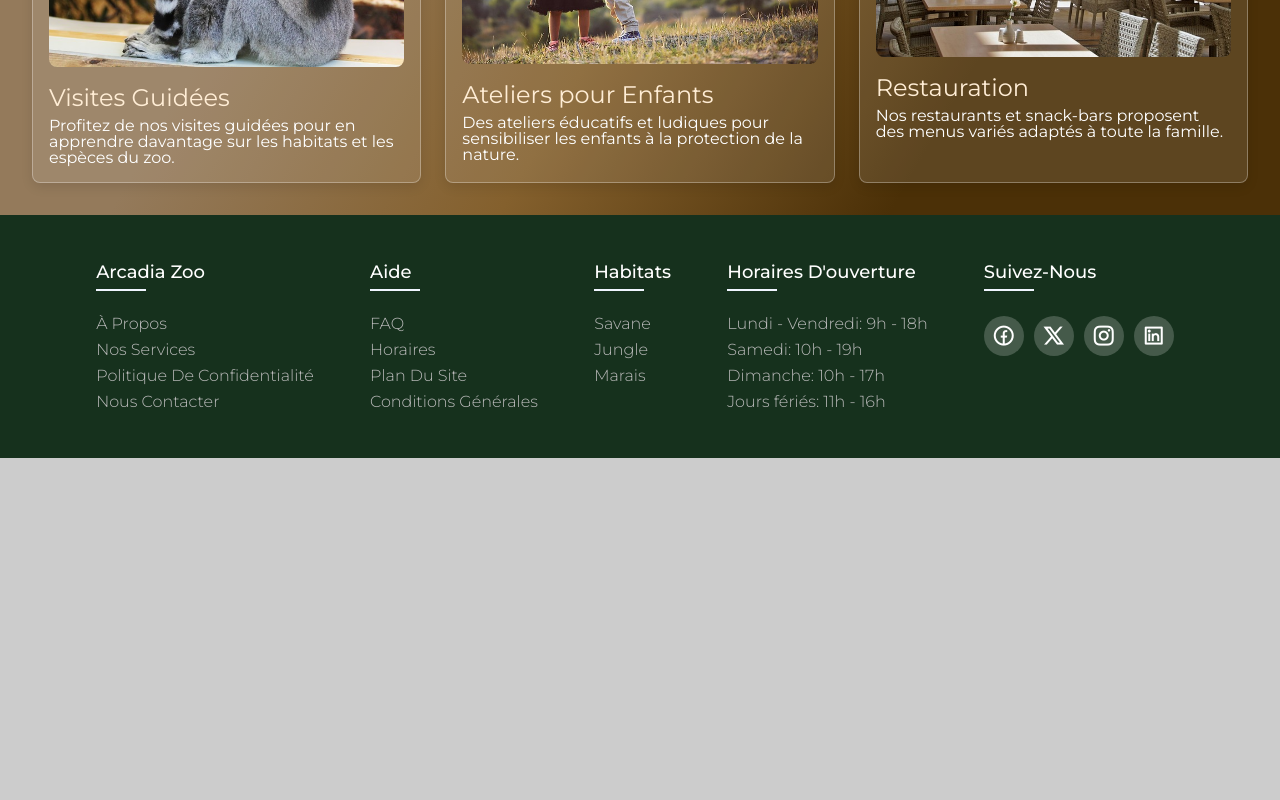
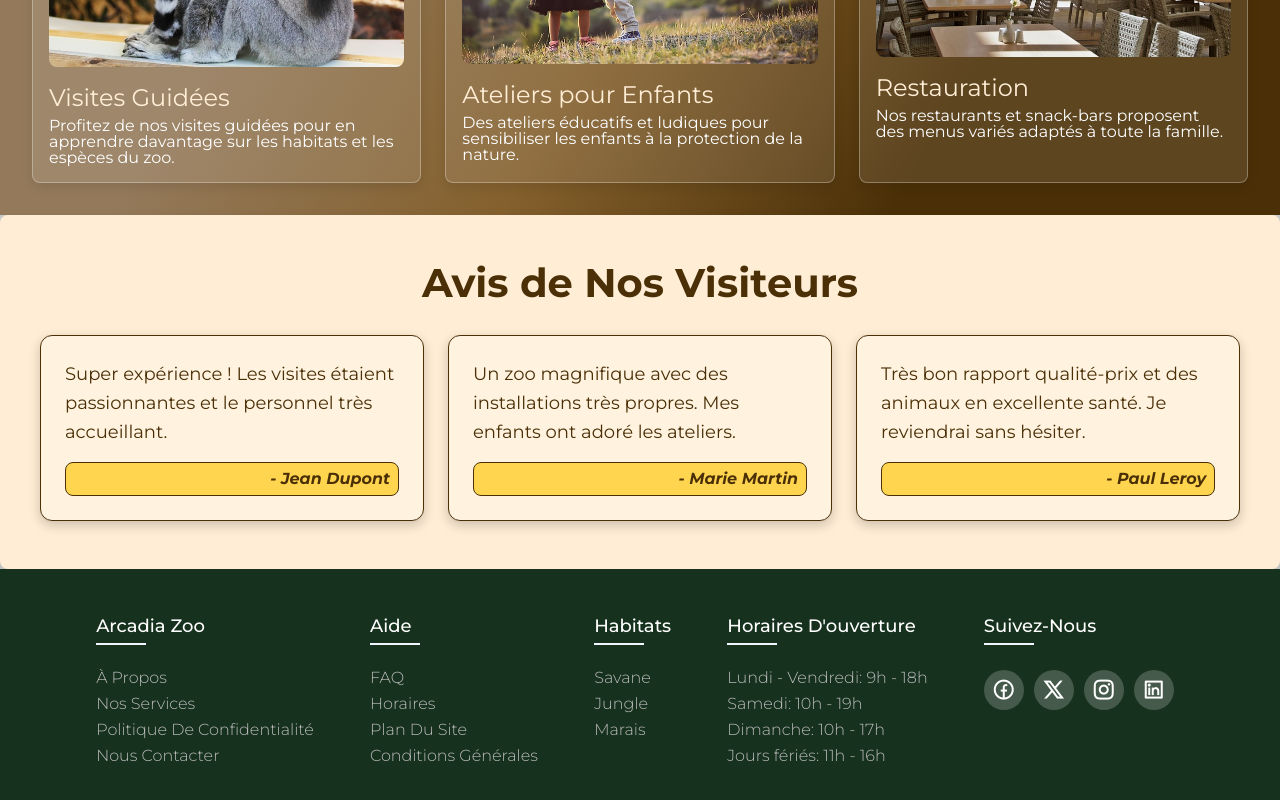
Before and after one commit to Tigrino22/Arcadia_react, a React (Vite) app: page / in a window 1280 px wide. Shown: the part 2426-3226 px from the top of the page. Before the commit the page ends 2884 px from the top, so only its background shows below. Built offline with nearby package versions, Linux system fonts and the light colour scheme.

Commit message:
ajout de la section des avis

```diff
--- /dev/null
+++ b/src/components/homeComponents/reviews/reviewItem.tsx
@@ -0,0 +1,17 @@
+import { ReactNode } from "react";
+
+interface ReviewItemProps {
+    author: string;
+    content: ReactNode;
+}
+
+export default function ReviewItem({ author, content }: ReviewItemProps): JSX.Element {
+    return (
+        <div className="review-item">
+            <p>{content}</p>
+            <footer>
+                <cite>- {author}</cite>
+            </footer>
+        </div>
+    );
+}
--- /dev/null
+++ b/src/components/homeComponents/reviews/reviewSection.tsx
@@ -0,0 +1,24 @@
+import ReviewItem from "./reviewItem";
+import '../../../scss/_reviews.scss';
+
+export default function ReviewsSection() {
+    return (
+        <section className="reviews-section">
+            <h2>Avis de Nos Visiteurs</h2>
+            <div className="reviews-list">
+                <ReviewItem
+                    author="Jean Dupont"
+                    content="Super expérience ! Les visites étaient passionnantes et le personnel très accueillant."
+                />
+                <ReviewItem
+                    author="Marie Martin"
+                    content="Un zoo magnifique avec des installations très propres. Mes enfants ont adoré les ateliers."
+                />
+                <ReviewItem
+                    author="Paul Leroy"
+                    content="Très bon rapport qualité-prix et des animaux en excellente santé. Je reviendrai sans hésiter."
+                />
+            </div>
+        </section>
+    );
+}
--- a/src/pages/home.tsx
+++ b/src/pages/home.tsx
@@ -1,7 +1,9 @@
 import Habitats from "../components/homeComponents/habitats";
 import Hero from "../components/homeComponents/hero";
 import HomeSwiper from "../components/homeComponents/homeSwiper";
+import ReviewsSection from "../components/homeComponents/reviews/reviewSection";
 import Services from "../components/homeComponents/services";
+
 
 export default function HomePage() {
     return <>
@@ -9,5 +11,6 @@ export default function HomePage() {
         <HomeSwiper />
         <Habitats />
         <Services />
+        <ReviewsSection />
     </>
 }
--- /dev/null
+++ b/src/scss/_reviews.scss
@@ -0,0 +1,68 @@
+@import "./variables";
+
+.reviews-section {
+    padding: 3rem 2rem;
+    background: $color-light-beige; // Couleur de fond plus chaude pour la section
+    color: $color-text-dark;
+    border-radius: 8px;
+    box-shadow: 0 4px 12px rgba(0, 0, 0, 0.1);
+
+    h2 {
+        font-size: 2.5rem;
+        margin-bottom: 2rem;
+        color: $color-dark-brown;
+        text-align: center;
+        font-weight: bold;
+    }
+
+    .reviews-list {
+        display: flex;
+        flex-direction: column; // Par défaut en colonne pour petits écrans
+        gap: 1.5rem;
+        max-width: 1200px;
+        margin: 0 auto;
+
+        @media (min-width: 768px) {
+            flex-direction: row; // Disposition en ligne pour écrans moyens et grands
+            flex-wrap: wrap;
+        }
+    }
+
+    .review-item {
+        background-color: #fff3e0; // Couleur de fond chaude pour les cartes
+        padding: 1.5rem;
+        border-radius: 12px;
+        box-shadow: 0 4px 12px rgba(0, 0, 0, 0.2);
+        border: 1px solid $color-dark-brown;
+        transition: transform 0.3s ease, box-shadow 0.3s ease;
+        flex: 1;
+        min-width: 250px; // Largeur minimale pour les cartes
+
+        &:hover {
+            transform: translateY(-5px);
+            box-shadow: 0 8px 16px rgba(0, 0, 0, 0.3);
+        }
+
+        p {
+            font-size: 1.125rem;
+            line-height: 1.6;
+            margin-bottom: 1rem;
+            color: $color-dark-brown;
+        }
+
+        footer {
+            text-align: right;
+            font-style: italic;
+            color: $color-dark-brown;
+            background-color: #ffd54f; // Couleur de fond pour le bloc de l'auteur
+            padding: 0.5rem;
+            border-radius: 8px;
+            border: 1px solid $color-dark-brown;
+
+            cite {
+                font-weight: bold;
+                color: $color-dark-brown;
+            }
+        }
+    }
+}
```
